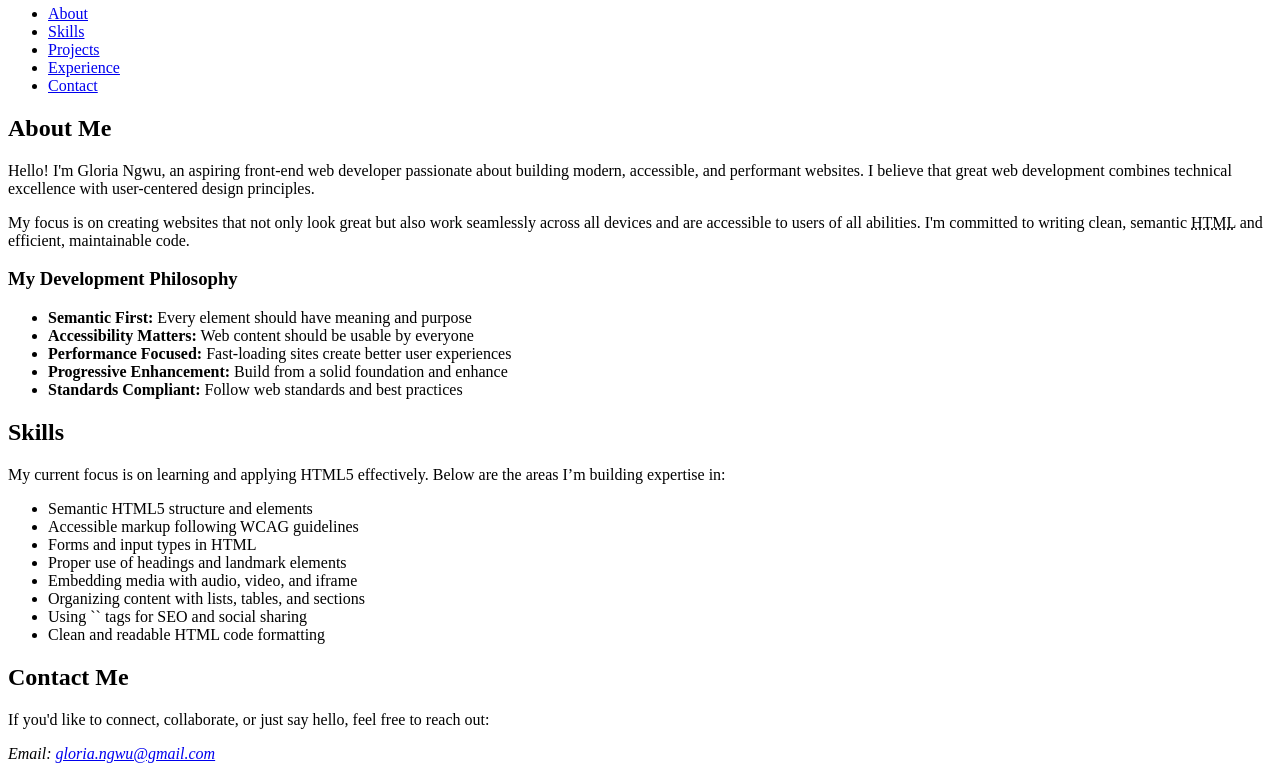
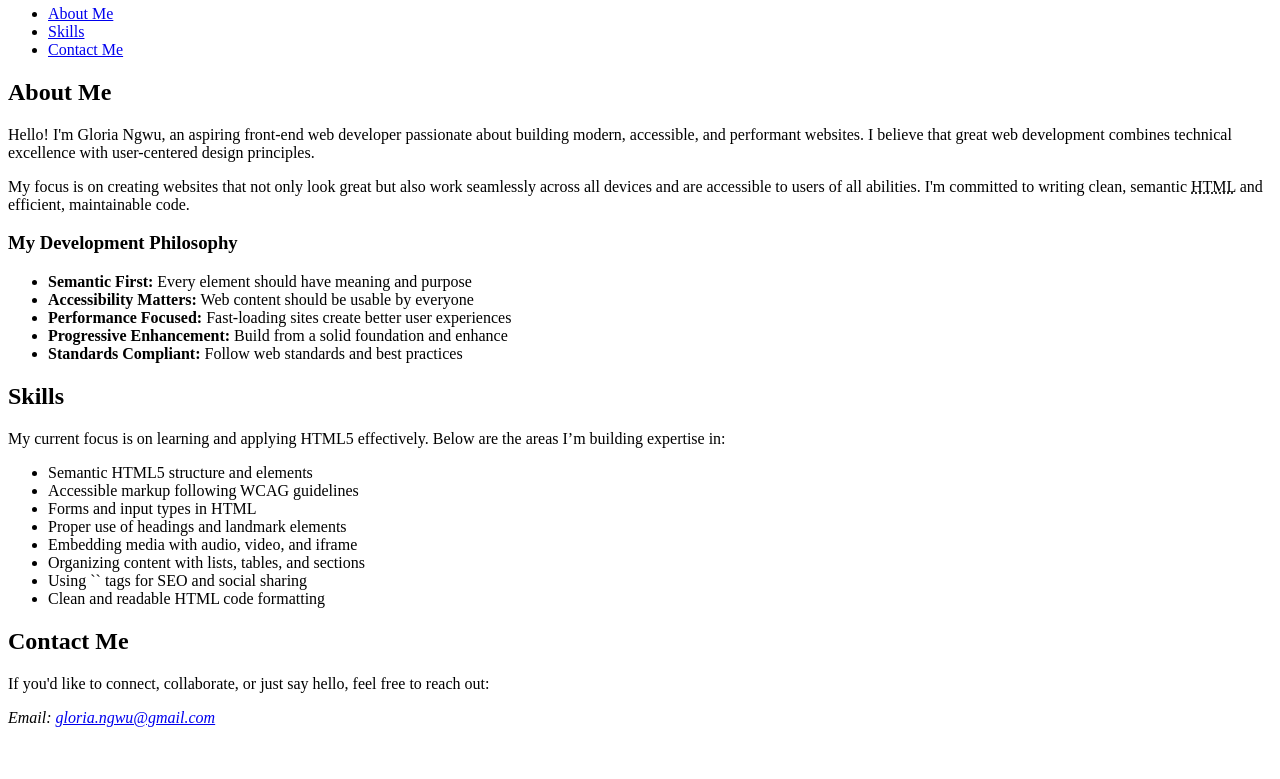
Before and after one commit to PLP-WebTechnologies/july-2025-introduction-to-html-5-chibeauty, a plain HTML site: page index.html in a window 1280 px wide. Shown: the part 194-973 px from the top of the page. After the commit the page ends 937 px from the top, so only its background shows below. Drawn offline with Linux system fonts and the light colour scheme.

Commit message:
Week 1 Assignment (HTML)

```diff
--- a/index.html
+++ b/index.html
@@ -31,11 +31,9 @@
         <nav aria-label="Main navigation">
             <h2>Site Navigation</h2>
             <ul>
-                <li><a href="#about">About</a></li>
+                <li><a href="#about">About Me</a></li>
                 <li><a href="#skills">Skills</a></li>
-                <li><a href="#projects">Projects</a></li>
-                <li><a href="#experience">Experience</a></li>
-                <li><a href="#contact">Contact</a></li>
+                <li><a href="#contact">Contact Me</a></li>
             </ul>
         </nav>
     </header>
```
